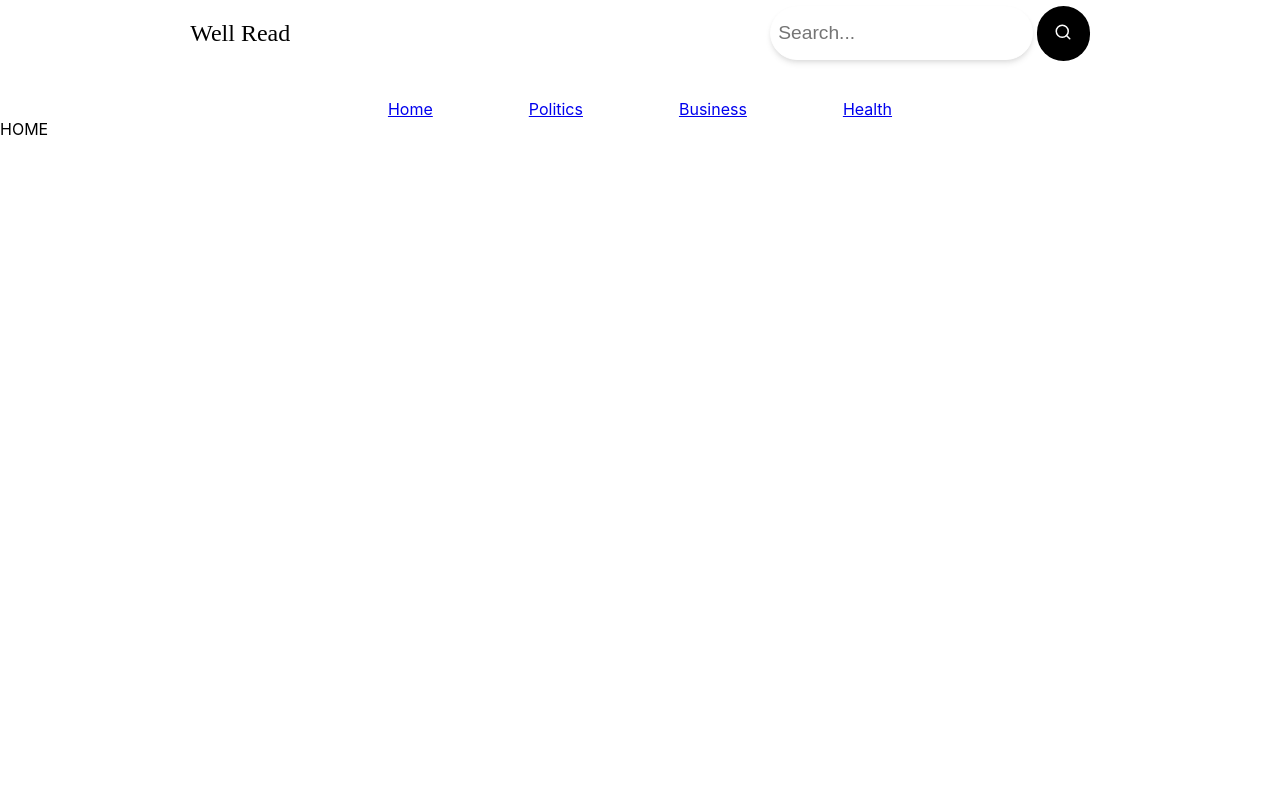
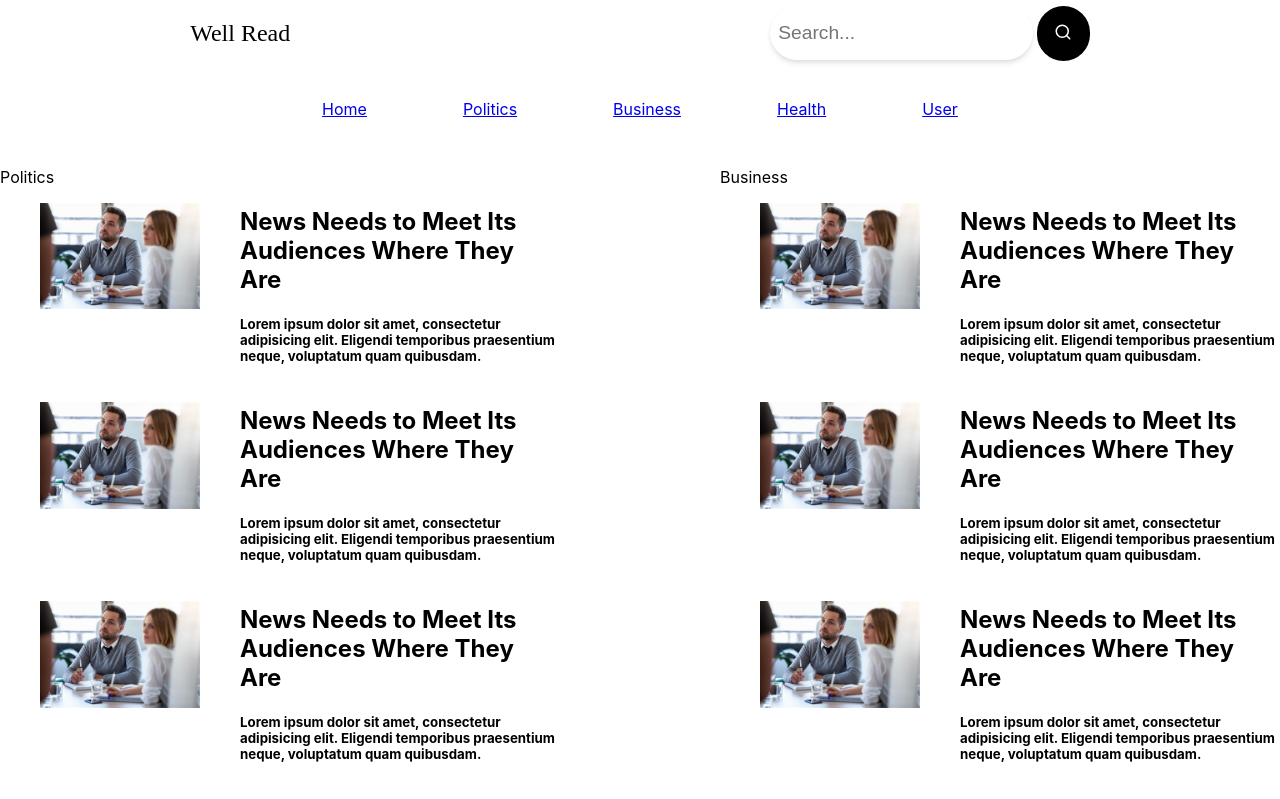
Before and after one commit to Jacsonrai/tutorClass, a React (Create React App) app: page / in a window 1280 px wide. Shown: the top 799 px of the page. Built offline with nearby package versions, Linux system fonts and the light colour scheme.

Commit message:
staged changed

```diff
--- /dev/null
+++ b/src/Api/Endpoints/endpoints.jsx
@@ -0,0 +1,4 @@
+export const endpoint = {
+  getpost: "/posts",
+  getComments:"/comments"
+};
--- /dev/null
+++ b/src/Api/Method/method.jsx
@@ -0,0 +1,21 @@
+import { endpoint } from "../Endpoints/endpoints";
+
+export const GetPost = async () => {
+  const response = await fetch(
+    `${process.env.REACT_APP_GET_POST}${endpoint.getpost}`
+  );
+  const result = await response.json();
+  return result;
+};
+
+export const GetComments = async () => {
+  const response = await fetch(
+    `${process.env.REACT_APP_GET_POST}${endpoint.getComments}`
+  );
+  const result = await response.json();
+  console.log("result", result);
+};
+
+// fetch('http://example.com/movies.json')
+//   .then((response) => response.json())
+//   .then((data) => console.log(data));
--- /dev/null
+++ b/src/Component/Business/Business.jsx
@@ -0,0 +1,11 @@
+import React from "react";
+
+const Business = () => {
+  return (
+    <div className="businessContainer">
+      <div className="businessMainContainer"></div>
+    </div>
+  );
+};
+
+export default Business;
--- /dev/null
+++ b/src/Component/Politics/Politics.jsx
@@ -0,0 +1,30 @@
+import React from "react";
+import image1 from "../../123ad.jpg";
+import "./politics.css";
+const Politics = ({ polticsData=[] }) => {
+  return (
+    <div className="politicsContainer">
+      <div className="politicsMainContainer">
+        {polticsData.map((each, index) => (
+          <div className="politicsDetailsContainer" key={index}>
+            <div className="politicsImageContainer">
+              <figure>
+                <img src={each.image} alt="" className="politicsImage" />
+              </figure>
+            </div>
+            <div className="politicsDescriptionsContainer">
+              <div className="politicsTitle">
+                <h2>{each.title}</h2>
+              </div>
+              <div className="politicsDescription">
+                <h5>{each.desc}</h5>
+              </div>
+            </div>
+          </div>
+        ))}
+      </div>
+    </div>
+  );
+};
+
+export default Politics;
--- /dev/null
+++ b/src/Component/Politics/politics.css
@@ -0,0 +1,9 @@
+.politicsImage{
+    width: 10em;
+}
+.politicsDetailsContainer{
+    display: flex;
+}
+.politicsDescriptionsContainer{
+    width: 20em;
+}
--- /dev/null
+++ b/src/DummyData/DummyData.jsx
@@ -0,0 +1,24 @@
+import image from "../123ad.jpg";
+const politicsData = [
+  {
+    image: image,
+    title: "News Needs to Meet Its Audiences Where They Are",
+    desc: " Lorem ipsum dolor sit amet, consectetur adipisicing elit. Eligendi temporibus praesentium neque, voluptatum quam quibusdam.",
+  },
+  {
+    image: image,
+    title: "News Needs to Meet Its Audiences Where They Are",
+    desc: " Lorem ipsum dolor sit amet, consectetur adipisicing elit. Eligendi temporibus praesentium neque, voluptatum quam quibusdam.",
+  },
+  {
+    image: image,
+    title: "News Needs to Meet Its Audiences Where They Are",
+    desc: " Lorem ipsum dolor sit amet, consectetur adipisicing elit. Eligendi temporibus praesentium neque, voluptatum quam quibusdam.",
+  },
+  {
+    image: image,
+    title: "News Needs to Meet Its Audiences Where They Are",
+    desc: " Lorem ipsum dolor sit amet, consectetur adipisicing elit. Eligendi temporibus praesentium neque, voluptatum quam quibusdam.",
+  },
+];
+export { politicsData };
--- a/src/Pages/Home/Home.jsx
+++ b/src/Pages/Home/Home.jsx
@@ -1,9 +1,24 @@
-import React from 'react'
+import React from "react";
+import Politics from "../../Component/Politics/Politics";
+import Business from "../Business/Business";
+import "./home.css";
 
+import { politicsData } from "../../DummyData/DummyData";
 const Home = () => {
   return (
-    <div>HOME</div>
-  )
-}
+    <div className="homeContainer">
+      <div className="mainContainer">
+        <div className="leftContainer">
+          <label>Politics</label>
+          <Politics polticsData={politicsData} />
+        </div>
+        <div className="rightContainer">
+          <label>Business</label>
+          <Politics polticsData={politicsData} />
+        </div>
+      </div>
+    </div>
+  );
+};
 
-export default Home
+export default Home;
--- /dev/null
+++ b/src/Pages/Home/home.css
@@ -0,0 +1,6 @@
+.mainContainer{
+    display: flex;
+    justify-content: center;
+    padding-top:3em;
+    gap:10em
+}
--- /dev/null
+++ b/src/Pages/User/User.jsx
@@ -0,0 +1,20 @@
+import React from "react";
+import { useState } from "react";
+import { useEffect } from "react";
+import { GetPost } from "../../Api/Method/method";
+
+const User = () => {
+  const [user, setUser] = useState();
+  console.log("user", user);
+  useEffect(() => {
+    const response = getUser();
+    setUser(response);
+  }, []);
+  const getUser = async () => {
+    const data = await GetPost();
+    setUser(data);
+  };
+  return <></>;
+};
+
+export default User;
--- a/src/Routing/Routing.jsx
+++ b/src/Routing/Routing.jsx
@@ -6,6 +6,7 @@ import Business from "../Pages/Business/Business";
 import Health from "../Pages/Health/Health";
 import Home from "../Pages/Home/Home";
 import Politics from "../Pages/Politics/Politics";
+import User from "../Pages/User/User";
 const Routing = () => {
   const navData = [
     {
@@ -24,6 +25,10 @@ const Routing = () => {
       label: "Health",
       url: "/health",
     },
+    {
+      label: "User",
+      url: "/user",
+    },
   ];
   return (
     <>
@@ -36,6 +41,7 @@ const Routing = () => {
         <Route path="/politics" element={<Politics />} />
         <Route path="/business" element={<Business />} />
         <Route path="/health" element={<Health />} />
+        <Route path="/user" element={<User/>} />
       </Routes>
     </>
   );
```
Also changed, not shown: src/123ad.jpg (added), 1 other file (tests, documents, lock files or other folders).
